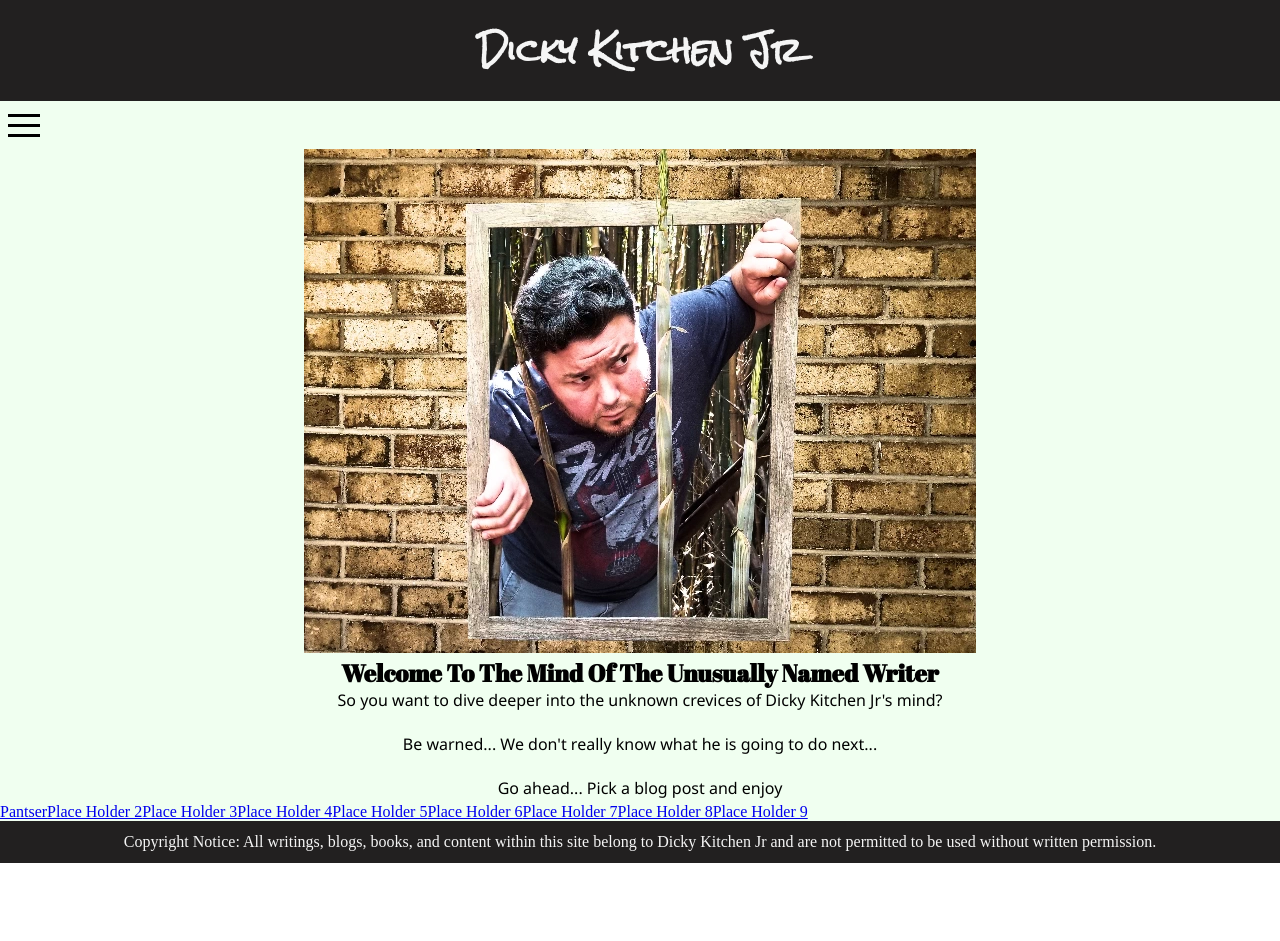
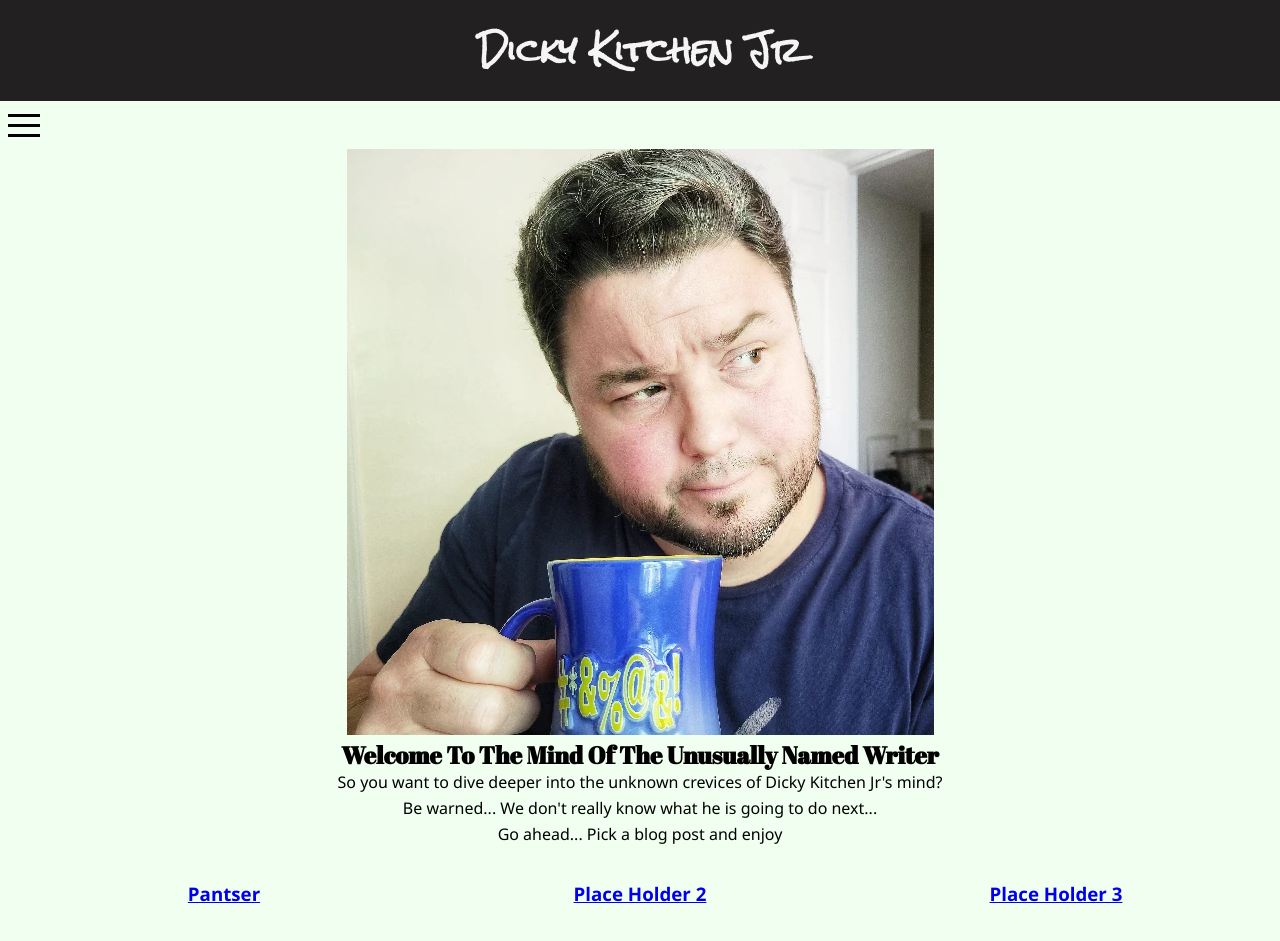
Before and after one commit to DickyKitchenJr/author-site-version-2, a React (Create React App) app in the folder author-v2/: page /blogs in a window 1280 px wide. Shown: the top 941 px of the page. Before the commit the page ends 863 px from the top, so only its background shows below. Built offline with nearby package versions, Linux system fonts and the light colour scheme.

Commit message:
Update BlogHome.js

```diff
--- a/author-v2/src/Blogs/BlogHome.js
+++ b/author-v2/src/Blogs/BlogHome.js
@@ -7,8 +7,8 @@ import Portal from '../Images/through-the-wall.webp';
 function BlogHome() {
   return (
     <>
-      <div className='blog-home-intro'>
-        <img src={Portal} alt="author" />
+      <div className="blog-home-intro">
+        <img className='mugshot' src={MugShot} alt="author" />
         <h2 className="blog-h2">
           Welcome To The Mind Of The Unusually Named Writer
         </h2>
@@ -16,23 +16,23 @@ function BlogHome() {
           So you want to dive deeper into the unknown crevices of Dicky Kitchen
           Jr's mind?
         </p>
-        <br/>
         <p className="blog-p">
           Be warned... We don't really know what he is going to do next...
         </p>
-        <br/>
         <p className="blog-p">Go ahead... Pick a blog post and enjoy</p>
       </div>
-      <nav>
-        <NavLink to='pantser'>Pantser</NavLink>
-        <NavLink>Place Holder 2</NavLink>
-        <NavLink>Place Holder 3</NavLink>
-        <NavLink>Place Holder 4</NavLink>
-        <NavLink>Place Holder 5</NavLink>
-        <NavLink>Place Holder 6</NavLink>
-        <NavLink>Place Holder 7</NavLink>
-        <NavLink>Place Holder 8</NavLink>
-        <NavLink>Place Holder 9</NavLink>
+      <nav className="blog-section-nav">
+        <NavLink className="blog-section-nav-link" to="pantser">
+          <h3>Pantser</h3>
+        </NavLink>
+        <NavLink className="blog-section-nav-link"><h3>Place Holder 2</h3></NavLink>
+        <NavLink className="blog-section-nav-link"><h3>Place Holder 3</h3></NavLink>
+        <NavLink className="blog-section-nav-link"><h3>Place Holder 4</h3></NavLink>
+        <NavLink className="blog-section-nav-link"><h3>Place Holder 5</h3></NavLink>
+        <NavLink className="blog-section-nav-link"><h3>Place Holder 6</h3></NavLink>
+        <NavLink className="blog-section-nav-link"><h3>Place Holder 7</h3></NavLink>
+        <NavLink className="blog-section-nav-link"><h3>Place Holder 8</h3></NavLink>
+        <NavLink className="blog-section-nav-link"><h3>Place Holder 9</h3></NavLink>
       </nav>
     </>
   );
```
